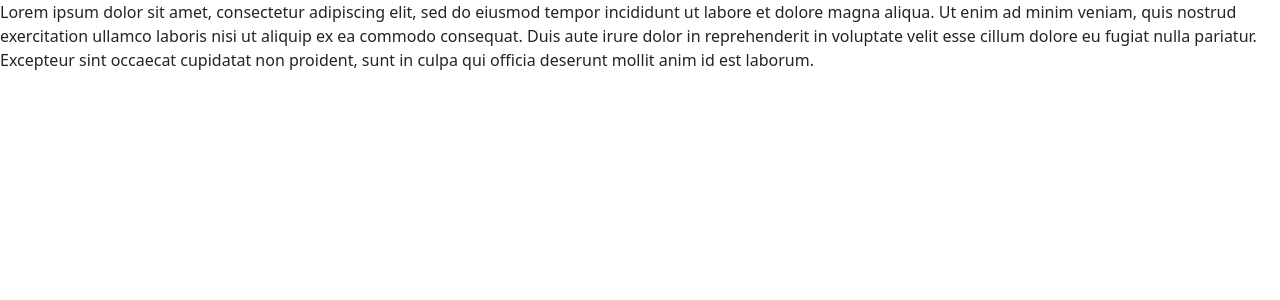
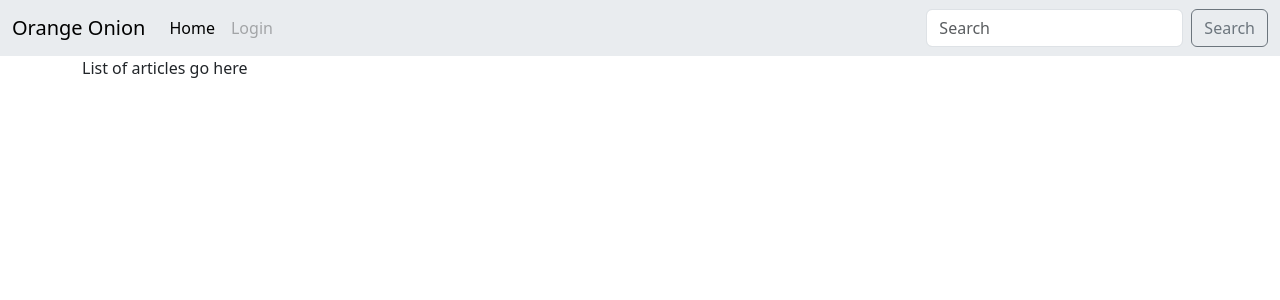
Before and after one commit to Bratah123/TheOrangeOnion, a Flask app: page / in a window 1280 px wide. Shown: the top 300 px of the page. Run offline with Flask 3, Linux system fonts and the light colour scheme; parts of the project's set-up code (start-up, migrations or seed data) failed here and were passed over.

Commit message:
FEAT: Add nav bar

```diff
--- a/src/templates/base.html
+++ b/src/templates/base.html
@@ -7,6 +7,28 @@
     <link href="https://cdn.jsdelivr.net/npm/bootstrap@5.3.2/dist/css/bootstrap.min.css" rel="stylesheet" integrity="sha384-T3c6CoIi6uLrA9TneNEoa7RxnatzjcDSCmG1MXxSR1GAsXEV/Dwwykc2MPK8M2HN" crossorigin="anonymous">
   </head>
   <body>
+    <nav class="navbar navbar-expand-lg bg-body-secondary">
+      <div class="container-fluid">
+        <span class="navbar-brand mb-0 h1">Orange Onion</span>
+        <button class="navbar-toggler" type="button" data-bs-toggle="collapse" data-bs-target="#navbarSupportedContent" aria-controls="navbarSupportedContent" aria-expanded="false" aria-label="Toggle navigation">
+          <span class="navbar-toggler-icon"></span>
+        </button>
+        <div class="collapse navbar-collapse" id="navbarSupportedContent">
+          <ul class="navbar-nav me-auto mb-2 mb-lg-0">
+            <li class="nav-item">
+              <a class="nav-link active" aria-current="page" href="/">Home</a>
+            </li>
+            <li class="nav-item">
+              <a class="nav-link disabled" aria-disabled="true">Login</a><!-- To replace with dynamic link based on session availability -->
+            </li>
+          </ul>
+          <form class="d-flex" role="search">
+            <input class="form-control me-2" type="search" placeholder="Search" aria-label="Search">
+            <button class="btn btn-outline-secondary" type="submit">Search</button>
+          </form>
+        </div>
+      </div>
+    </nav>
     <div id="content">{% block content %}{% endblock %}</div>
     <script src="https://cdn.jsdelivr.net/npm/bootstrap@5.3.2/dist/js/bootstrap.bundle.min.js" integrity="sha384-C6RzsynM9kWDrMNeT87bh95OGNyZPhcTNXj1NW7RuBCsyN/o0jlpcV8Qyq46cDfL" crossorigin="anonymous"></script>
   </body>
--- a/src/templates/index.html
+++ b/src/templates/index.html
@@ -1,5 +1,5 @@
 {% extends "base.html" %}
 {% block title %}The Orange Onion{% endblock %}
 {% block content %}
-Lorem ipsum dolor sit amet, consectetur adipiscing elit, sed do eiusmod tempor incididunt ut labore et dolore magna aliqua. Ut enim ad minim veniam, quis nostrud exercitation ullamco laboris nisi ut aliquip ex ea commodo consequat. Duis aute irure dolor in reprehenderit in voluptate velit esse cillum dolore eu fugiat nulla pariatur. Excepteur sint occaecat cupidatat non proident, sunt in culpa qui officia deserunt mollit anim id est laborum.
+<div class="container-lg">List of articles go here</div>
 {% endblock %}
```
